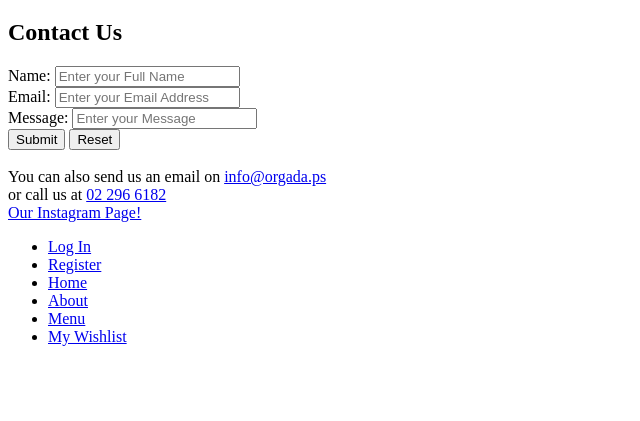
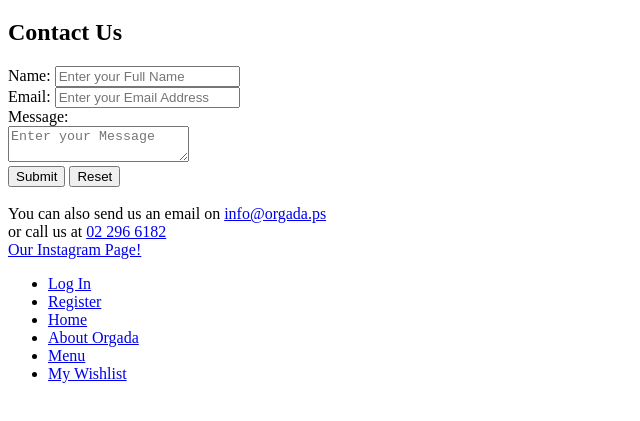
Before and after one commit to AfnanAbuasal/HTML-Final-Task, a plain HTML site: page contact.html in a window 1280 px wide. Shown: the part 61-482 px from the top of the page, without its empty margins (0-640 px from the left). Drawn offline with Linux system fonts and the light colour scheme.

Commit message:
Add files via upload

```diff
--- a/contact.html
+++ b/contact.html
@@ -13,8 +13,8 @@
         <label for="email">Email:</label>
         <input type="email" id="email" name="email" placeholder="Enter your Email Address" required /><br />
 
-        <label for="message">Message:</label>
-        <input type="text" id="message" name="message" placeholder="Enter your Message" required /><br />
+        <label for="message">Message:</label><br />
+        <textarea id="message" name="message" placeholder="Enter your Message" required></textarea><br />
 
         <input type="submit" value="Submit" />
         <input type="reset" value="Reset" />
@@ -29,7 +29,7 @@
             <li><a href="login.html">Log In</a></li>
             <li><a href="register.html">Register</a></li>
             <li><a href="index.html">Home</a></li>
-            <li><a href="about.html">About</a></li>
+            <li><a href="about.html">About Orgada</a></li>
             <li><a href="menu.html">Menu</a></li>
             <li><a href="wishlist.html">My Wishlist</a></li>
         </ul>
```
Also changed, not shown: index.html (+1 -1 lines), login.html (+1 -1 lines), menu.html (+1 -1 lines), register.html (+1 -1 lines), wishlist.html (+1 -1 lines).
